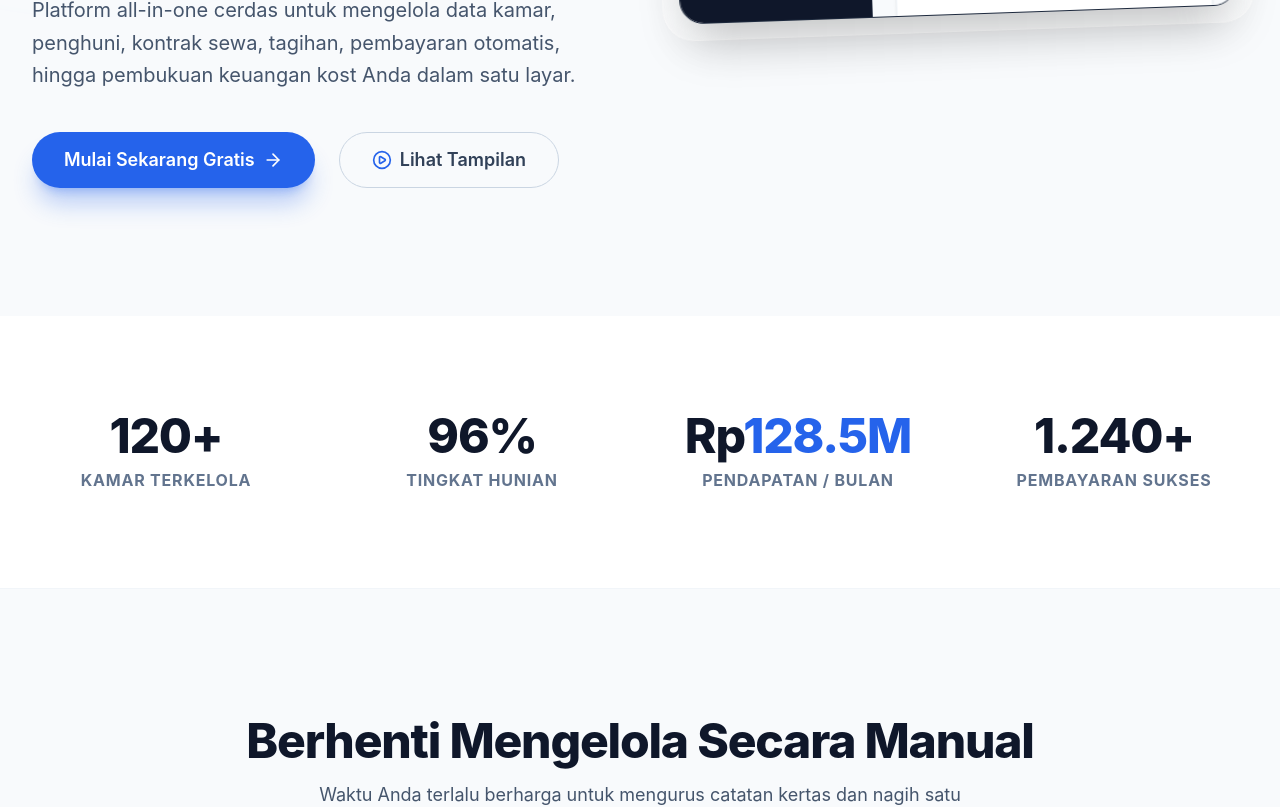
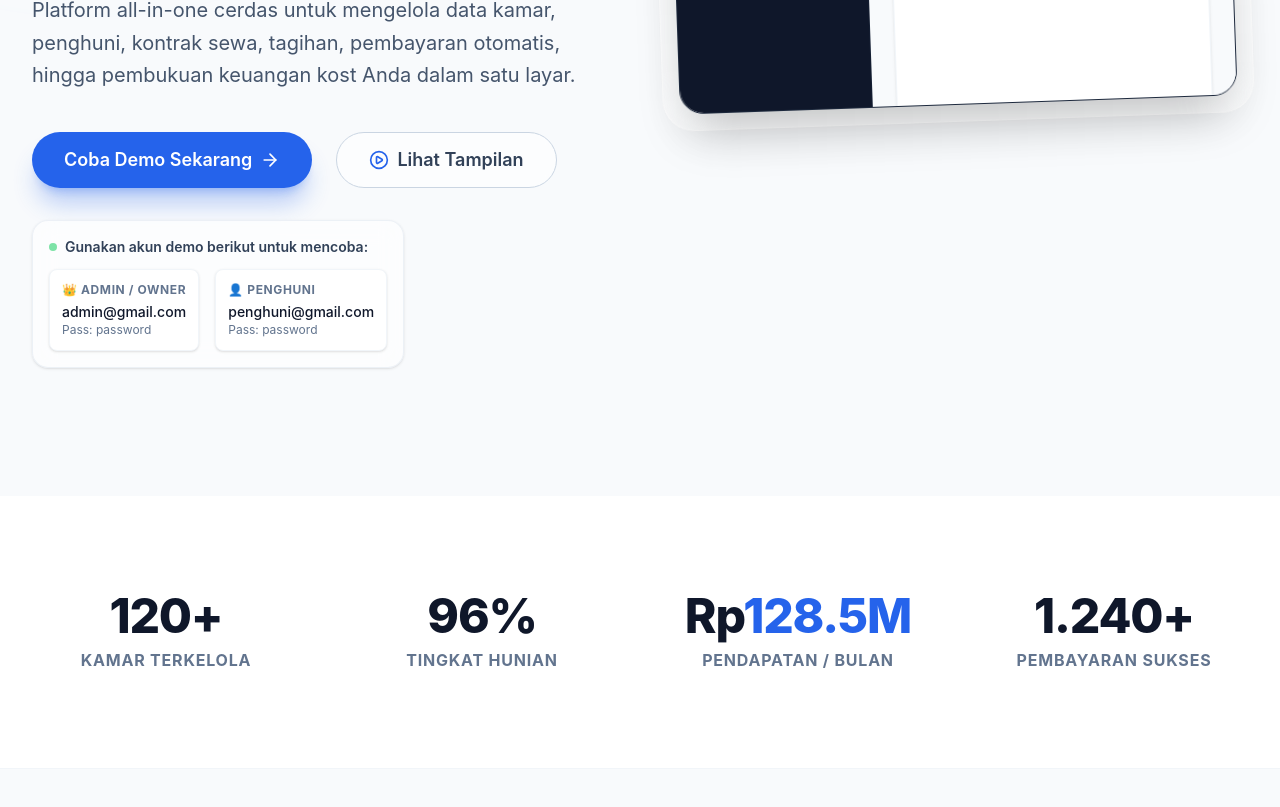
Before and after one commit to RamaPutra007/kost-management-system, a React (Vite) app in the folder frontend/: page / in a window 1280 px wide. Shown: the part 780-1587 px from the top of the page. Built offline with nearby package versions, Linux system fonts and the light colour scheme; no server answers.

Commit message:
feat: update landing page CTA and add demo credentials prominently

```diff
--- a/frontend/src/pages/landing/components/CtaFooterSection.tsx
+++ b/frontend/src/pages/landing/components/CtaFooterSection.tsx
@@ -22,10 +22,11 @@ export function CtaFooterSection() {
           </p>
           <Link to="/login">
             <Button size="xl" variant="secondary" className="rounded-full shadow-2xl group text-primary font-bold">
-              Mulai Sekarang — Gratis
+              Coba Demo Sekarang
               <ArrowRight className="ml-2 w-5 h-5 group-hover:translate-x-1 transition-transform" />
             </Button>
           </Link>
+          <p className="mt-6 text-sm text-blue-200">Gunakan email: <strong>admin@gmail.com</strong> (Pass: password)</p>
         </div>
       </section>
 
--- a/frontend/src/pages/landing/components/HeroSection.tsx
+++ b/frontend/src/pages/landing/components/HeroSection.tsx
@@ -124,19 +124,39 @@ export function HeroSection() {
               Platform all-in-one cerdas untuk mengelola data kamar, penghuni, kontrak sewa, tagihan, pembayaran otomatis, hingga pembukuan keuangan kost Anda dalam satu layar.
             </p>
 
-            <div className="flex flex-col sm:flex-row items-center justify-center lg:justify-start space-y-4 sm:space-y-0 sm:space-x-6 animate-in fade-in slide-in-from-bottom-10 duration-700 delay-300">
+            <div className="flex flex-col sm:flex-row items-center justify-center lg:justify-start space-y-4 sm:space-y-0 sm:space-x-6 animate-in fade-in slide-in-from-bottom-10 duration-700 delay-300 mb-8">
               <Link to="/login">
                 <Button size="xl" variant="primary" className="w-full sm:w-auto rounded-full shadow-xl shadow-primary/30 group">
-                  Mulai Sekarang Gratis
+                  Coba Demo Sekarang
                   <ArrowRight className="ml-2 w-5 h-5 group-hover:translate-x-1 transition-transform" />
                 </Button>
               </Link>
               <a href="#tampilan">
-                <Button size="xl" variant="outline" className="w-full sm:w-auto rounded-full border-slate-300 text-slate-700 hover:bg-slate-50 group">
+                <Button size="xl" variant="outline" className="w-full sm:w-auto rounded-full border-slate-300 text-slate-700 hover:bg-slate-50 group bg-white/50 backdrop-blur-sm">
                   <PlayCircle className="mr-2 w-5 h-5 text-primary group-hover:scale-110 transition-transform" />
                   Lihat Tampilan
                 </Button>
               </a>
+            </div>
+
+            {/* Demo Credentials Info */}
+            <div className="bg-white/60 backdrop-blur-md rounded-2xl border border-slate-200/60 p-4 inline-block shadow-sm animate-in fade-in slide-in-from-bottom-12 duration-700 delay-500 w-full sm:w-auto text-left">
+              <p className="text-sm font-semibold text-slate-700 mb-3 flex items-center">
+                <span className="w-2 h-2 rounded-full bg-green-500 mr-2 animate-pulse"></span>
+                Gunakan akun demo berikut untuk mencoba:
+              </p>
+              <div className="flex flex-col sm:flex-row gap-4">
+                <div className="bg-white rounded-lg p-3 border border-slate-100 shadow-sm flex-1">
+                  <p className="text-xs font-bold text-slate-500 uppercase tracking-wider mb-1">👑 Admin / Owner</p>
+                  <p className="text-sm font-medium text-navy">admin@gmail.com</p>
+                  <p className="text-xs text-slate-500">Pass: password</p>
+                </div>
+                <div className="bg-white rounded-lg p-3 border border-slate-100 shadow-sm flex-1">
+                  <p className="text-xs font-bold text-slate-500 uppercase tracking-wider mb-1">👤 Penghuni</p>
+                  <p className="text-sm font-medium text-navy">penghuni@gmail.com</p>
+                  <p className="text-xs text-slate-500">Pass: password</p>
+                </div>
+              </div>
             </div>
           </div>
 
```
